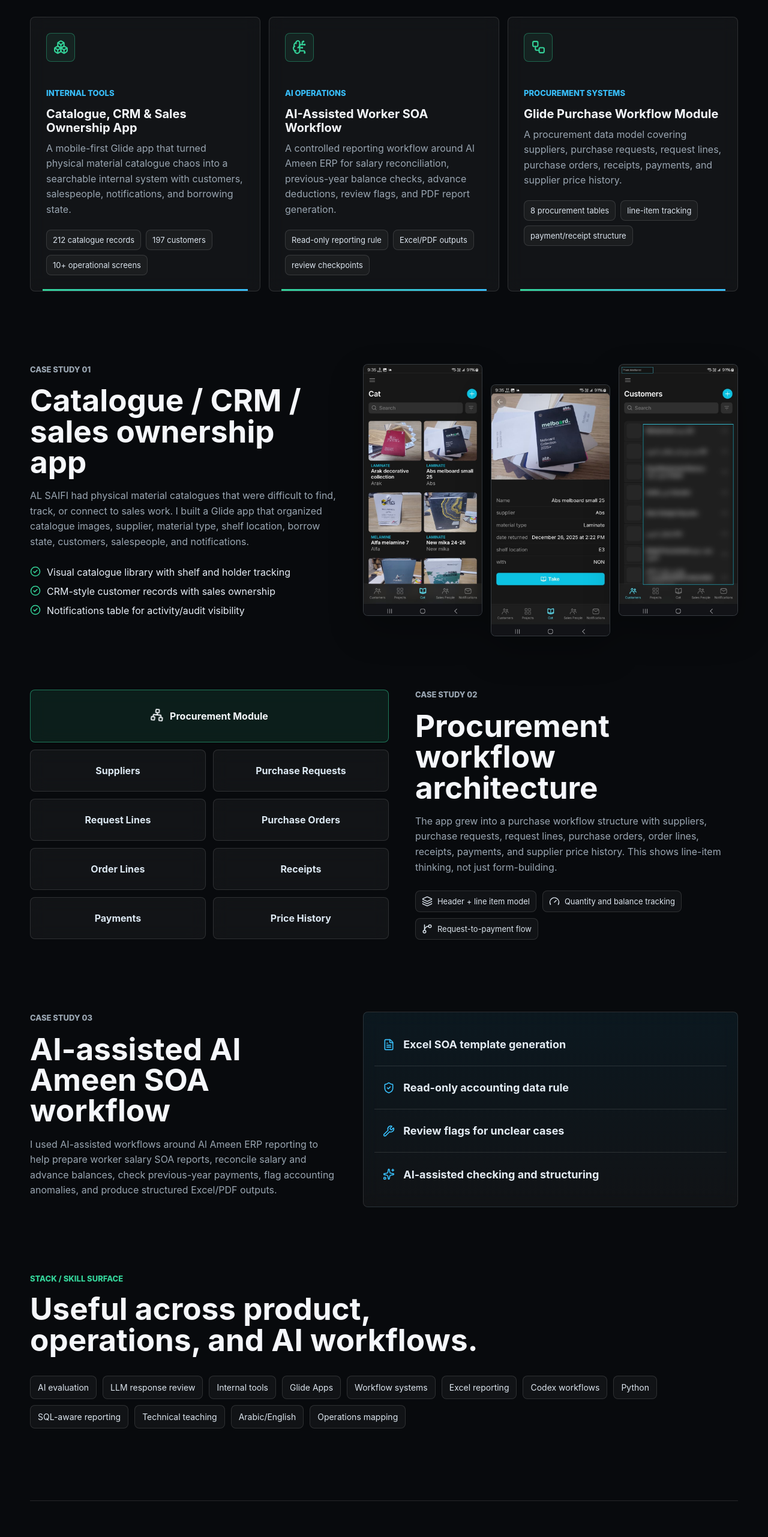
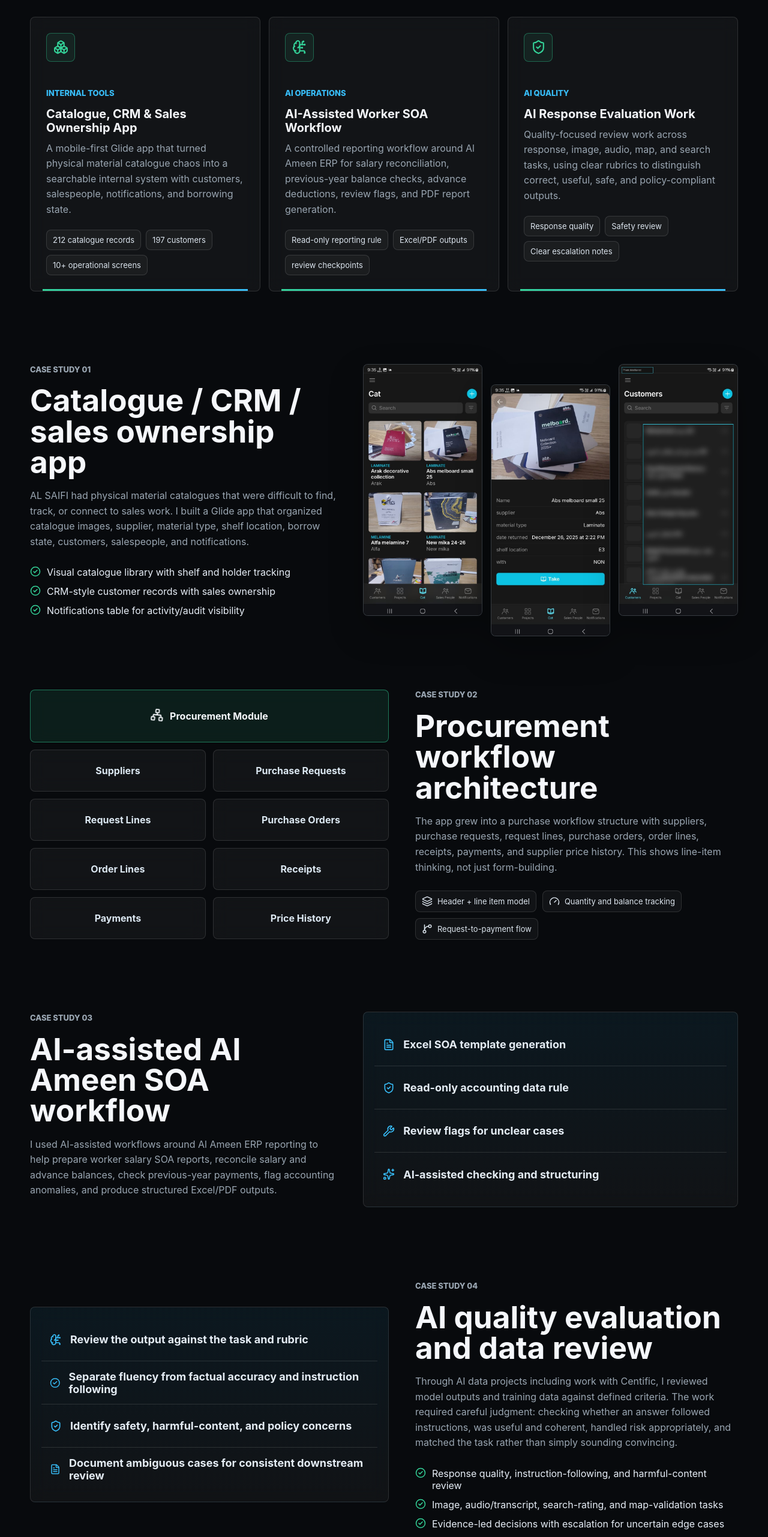
Before and after one commit to Hemedro/ai-technical-operations-portfolio, a React (Vite) app: page / in a window 1280 px wide. Shown: the part 4729-7292 px from the top of the page at 60% size. Built offline with nearby package versions, Linux system fonts and the light colour scheme.

Commit message:
Add AI quality evaluation case study

```diff
--- a/src/main.jsx
+++ b/src/main.jsx
@@ -48,12 +48,12 @@
     icon: BrainCircuit,
   },
   {
-    tag: "Procurement Systems",
-    title: "Glide Purchase Workflow Module",
+    tag: "AI Quality",
+    title: "AI Response Evaluation Work",
     summary:
-      "A procurement data model covering suppliers, purchase requests, request lines, purchase orders, receipts, payments, and supplier price history.",
-    metrics: ["8 procurement tables", "line-item tracking", "payment/receipt structure"],
-    icon: Workflow,
+      "Quality-focused review work across response, image, audio, map, and search tasks, using clear rubrics to distinguish correct, useful, safe, and policy-compliant outputs.",
+    metrics: ["Response quality", "Safety review", "Clear escalation notes"],
+    icon: ShieldCheck,
   },
 ];
 
@@ -509,6 +509,48 @@
         </div>
       </section>
 
+      <section className="case-study alt">
+        <div className="audit-panel quality-panel">
+          <div className="audit-row">
+            <BrainCircuit size={20} />
+            <span>Review the output against the task and rubric</span>
+          </div>
+          <div className="audit-row">
+            <CheckCircle2 size={20} />
+            <span>Separate fluency from factual accuracy and instruction following</span>
+          </div>
+          <div className="audit-row">
+            <ShieldCheck size={20} />
+            <span>Identify safety, harmful-content, and policy concerns</span>
+          </div>
+          <div className="audit-row">
+            <FileText size={20} />
+            <span>Document ambiguous cases for consistent downstream review</span>
+          </div>
+        </div>
+        <div className="case-copy">
+          <p className="eyebrow">Case Study 04</p>
+          <h2>AI quality evaluation and data review</h2>
+          <p>
+            Through AI data projects including work with Centific, I reviewed model outputs and training data against
+            defined criteria. The work required careful judgment: checking whether an answer followed instructions,
+            was useful and coherent, handled risk appropriately, and matched the task rather than simply sounding
+            convincing.
+          </p>
+          <ul className="clean-list">
+            <li>
+              <CheckCircle2 size={18} /> Response quality, instruction-following, and harmful-content review
+            </li>
+            <li>
+              <CheckCircle2 size={18} /> Image, audio/transcript, search-rating, and map-validation tasks
+            </li>
+            <li>
+              <CheckCircle2 size={18} /> Evidence-led decisions with escalation for uncertain edge cases
+            </li>
+          </ul>
+        </div>
+      </section>
+
       <section className="section skills-section">
         <div className="section-heading">
           <p className="eyebrow">Stack / Skill Surface</p>
```
Also changed, not shown: 1 other file (tests, documents, lock files or other folders).
